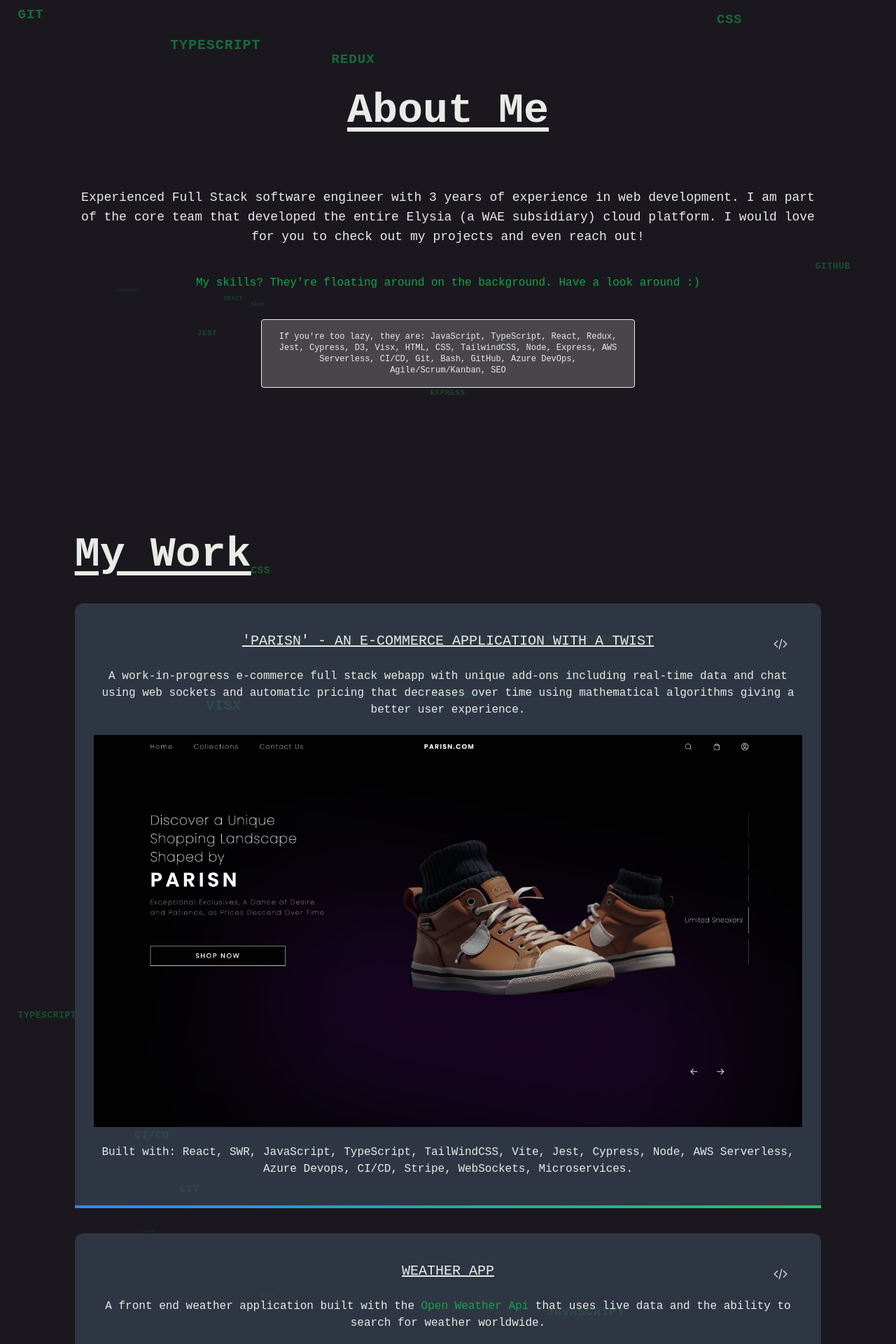
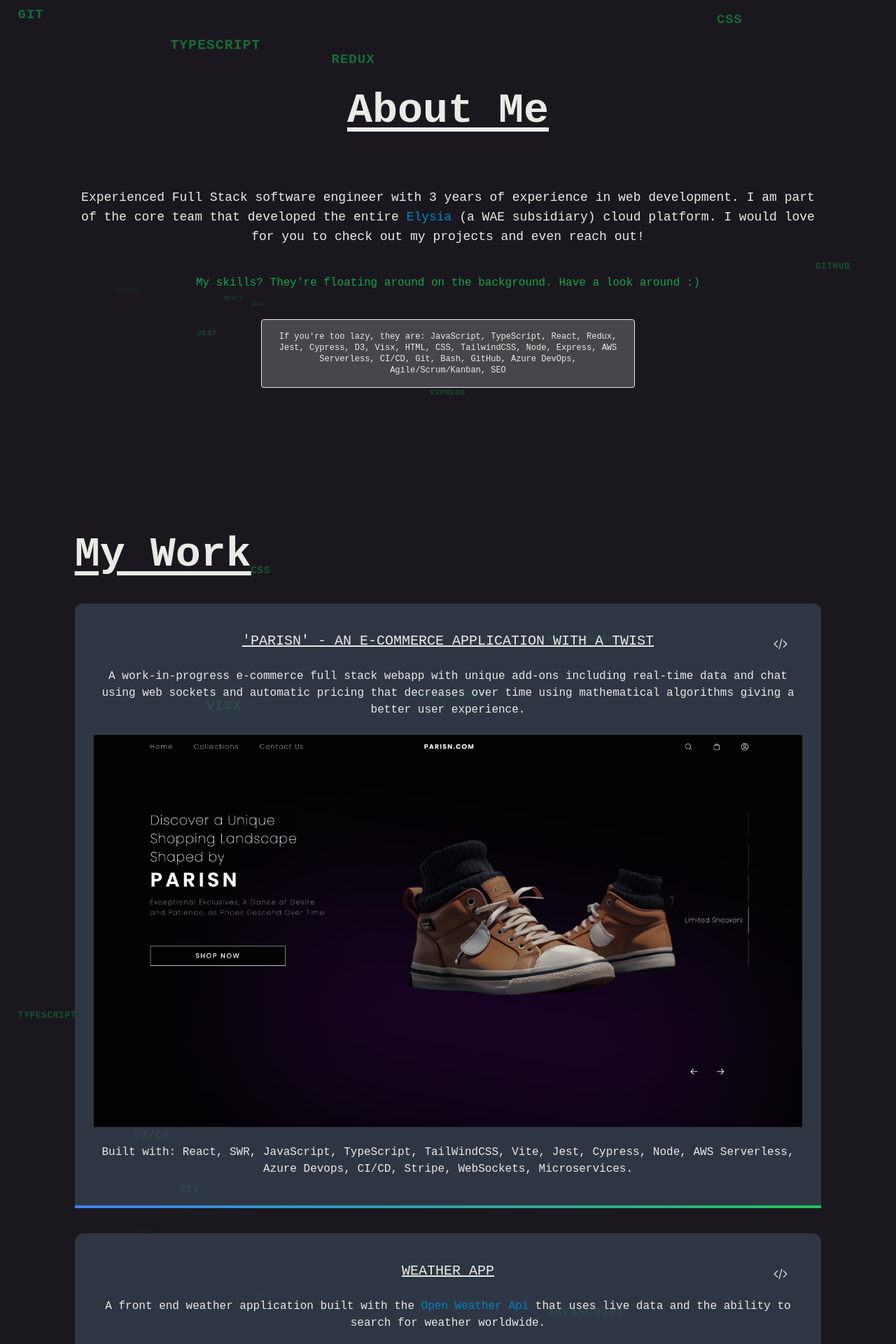
Before and after one commit to norvalbv/portfolio, a React (Vite) app: page / in a window 1280 px wide. Shown: the part 960-2880 px from the top of the page at 70% size. Built offline with nearby package versions, Linux system fonts and the light colour scheme; a web font is replaced by a local one.

Commit message:
add styledlink comp

```diff
--- a/src/components/CardWrapper/index.tsx
+++ b/src/components/CardWrapper/index.tsx
@@ -20,7 +20,10 @@ const CardWrapper = ({
   id,
 }: CardWrapperProps): ReactElement => {
   return (
-    <div className={classNames('mx-auto my-52', className || 'w-10/12 min-w-[20rem]')} id={id}>
+    <div
+      className={classNames('relative z-10 mx-auto my-52', className || 'w-10/12 min-w-[20rem]')}
+      id={id}
+    >
       <Header title={title} subtitle={subTitle} description={description} />
       {children}
     </div>
--- a/src/components/MyWork/index.tsx
+++ b/src/components/MyWork/index.tsx
@@ -2,6 +2,7 @@ import React, { ReactElement } from 'react';
 import CardWrapper from 'components/CardWrapper';
 import CodeLink from 'components/CodeLink';
 import { parisnDescription, parisnSkills, weatherAppSkills } from 'constants';
+import StyledLink from 'components/StyledLink';
 import WeatherApp from '../../../public/WeatherAppHomepage.png';
 import ParisnHomepage from '../../../public/ParisnHomepage.png';
 
@@ -31,9 +32,7 @@ const MyWork = (): ReactElement => {
         />
         <p>
           A front end weather application built with the&nbsp;
-          <a href="https://openweathermap.org/api" className="text-accent-main hover:underline">
-            Open Weather Api
-          </a>
+          <StyledLink label="Open Weather Api" link="https://openweathermap.org/api" />
           &nbsp;that uses live data and the ability to search for weather worldwide.
         </p>
         <div>
--- /dev/null
+++ b/src/components/StyledLink/index.tsx
@@ -0,0 +1,21 @@
+import React, { ReactElement } from 'react';
+
+type StyledLinkProps = {
+  link: string;
+  label: string;
+};
+
+const StyledLink = ({ link, label }: StyledLinkProps): ReactElement => {
+  return (
+    <a
+      href={link}
+      className="text-accent-secondary hover:underline"
+      target="_blank"
+      rel="noreferrer noopener"
+    >
+      {label}
+    </a>
+  );
+};
+
+export default StyledLink;
--- a/src/components/aboutMe/index.tsx
+++ b/src/components/aboutMe/index.tsx
@@ -1,14 +1,17 @@
+import React, { ReactElement } from 'react';
 import CardWrapper from 'components/CardWrapper';
+import StyledLink from 'components/StyledLink';
 import { mySkills } from 'constants';
-import React, { ReactElement } from 'react';
 
 const AboutMe = (): ReactElement => {
   return (
     <CardWrapper title="About Me" className="w-10/12 min-w-[20rem] text-center" id="about-me">
       <p className="mt-20 text-lg">
         Experienced Full Stack software engineer with 3 years of experience in web development. I am
-        part of the core team that developed the entire Elysia &#40;a WAE subsidiary&#41; cloud
-        platform. I would love for you to check out my projects and even reach out!
+        part of the core team that developed the entire&nbsp;
+        <StyledLink label="Elysia" link="https://elysia.co" />
+        &nbsp;&#40;a WAE subsidiary&#41; cloud platform. I would love for you to check out my
+        projects and even reach out!
       </p>
       <p className="my-10 text-accent-main">
         My skills? They&apos;re floating around on the background. Have a look around &#58;&#41;
--- a/src/layout/MainLayout/NavBar/index.tsx
+++ b/src/layout/MainLayout/NavBar/index.tsx
@@ -57,7 +57,7 @@ const NavBar = (): ReactElement => {
           </div>
           <ul
             className={classNames(
-              { hidden: navOpen },
+              { hidden: !navOpen },
               // positioning
               'absolute right-0 top-[5.25rem]',
               // colours
```
